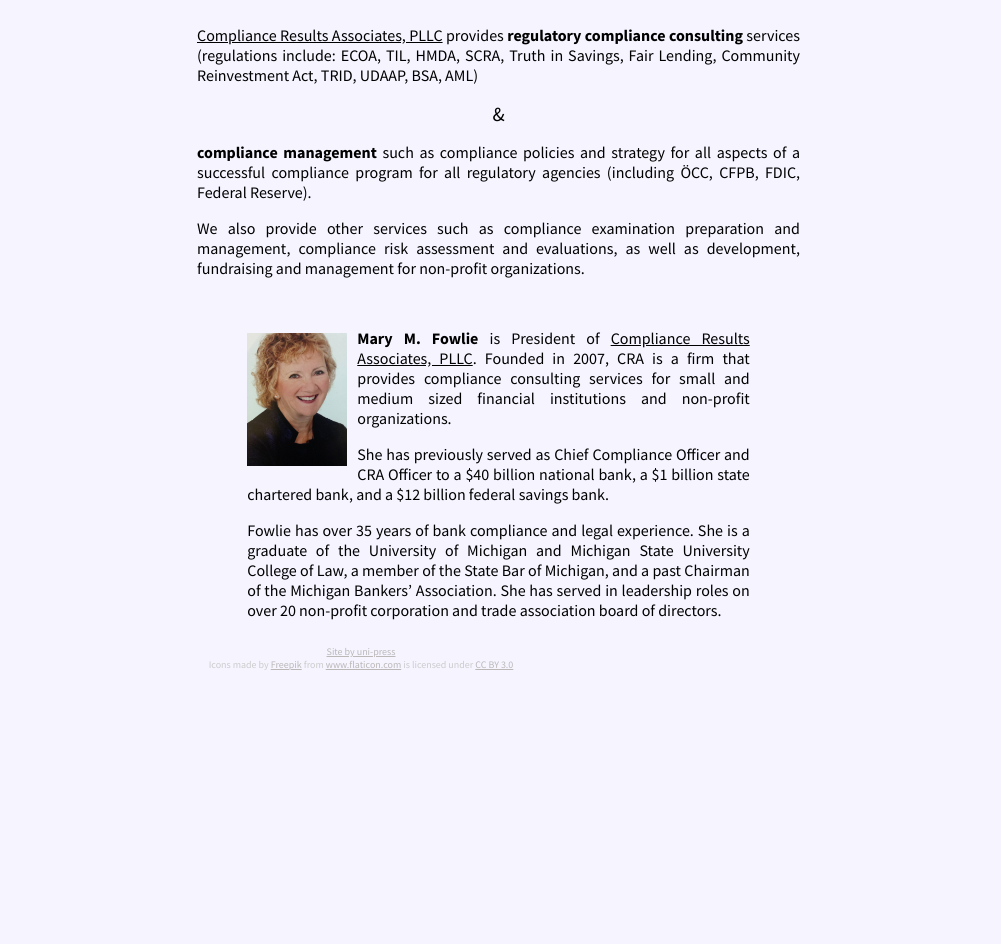
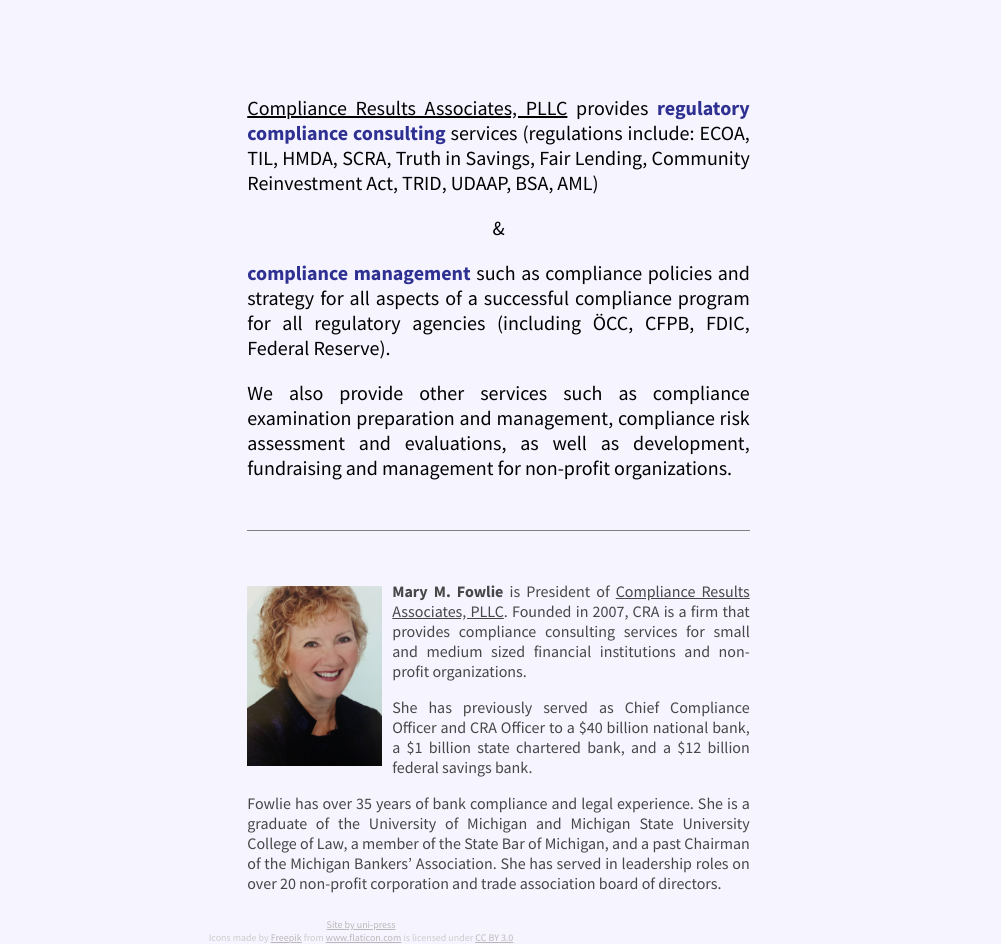
Before and after one commit to m4rk3r/craresults, a website: page static/index.html in a window 1280 px wide. Shown: the full height of the page, 279-1280 px from the left. Before the commit the page ends 800 px from the top, so only its background shows below. Drawn offline with Linux system fonts and the light colour scheme.

Commit message:
content formatting/colorz

```diff
--- a/scss/base.scss
+++ b/scss/base.scss
@@ -1,5 +1,7 @@
 
 $basefont: "Source Sans Pro";
+
+$crablue: #2E3092;
 
 html,body {
     margin:0;
--- a/scss/style.scss
+++ b/scss/style.scss
@@ -75,20 +75,34 @@
     font-family:$basefont;
     text-align:justify;
 
-    .portrait {
-        float:left;
-        width:100px;
-        padding: 5px 10px 10px 0;
-    }
+
 }
 
 #services {
-    width: 60%;
-    margin: 25px 20%;
+    padding-top: 50px;
+    font-size: 20px;
+
+    b {
+        color: $crablue;
+    }
 }
 
 #about {
     margin-top:50px;
+    padding-top: 50px;
+    border: solid 1px grey;
+    border-width: 1px 0 0 0;
+    color: #474747;
+
+    p:first-of-type{
+        margin-top:0;
+    }
+
+    .portrait {
+        float:left;
+        width:135px;
+        padding: 5px 10px 10px 0;
+    }
 }
 
 footer {
```
Also changed, not shown: static/css/style.css.
